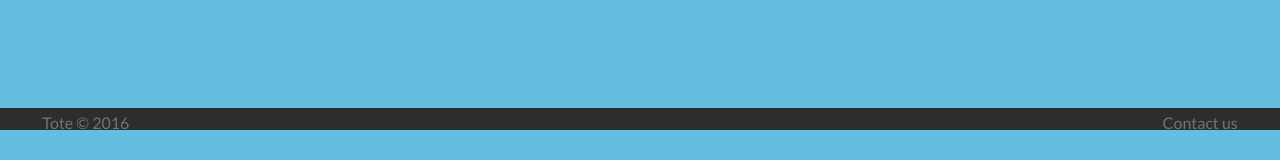
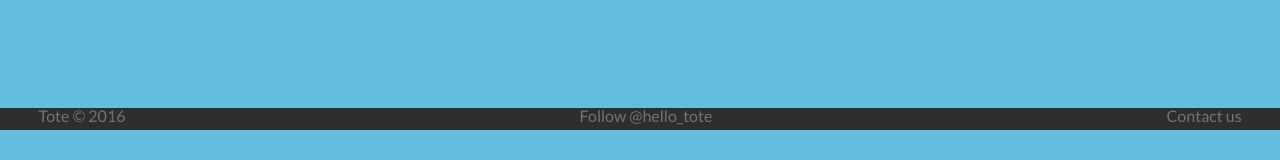
Before and after one commit to cgil/trie, a Flask app: page /contact in a window 1280 px wide. Shown: the part 640-800 px from the top of the page. Run offline with Flask 2, Linux system fonts and the light colour scheme; some libraries are stand-ins or nearby versions.

Commit message:
updating contact

```diff
--- a/trie/static/css/main.css
+++ b/trie/static/css/main.css
@@ -333,15 +333,25 @@ header {
   bottom: 0;
   left: 0;
   background-color: #2E2E2E; }
+  @media only screen and (max-width: 48rem) {
+    #welcome-footer {
+      height: 3.75rem; } }
   #welcome-footer a {
     text-decoration: none;
     color: #737377; }
   #welcome-footer .copyright {
     float: left;
-    margin: 0.625rem 0 0 3.3%; }
+    text-align: left;
+    margin-left: 3%; }
   #welcome-footer .contact-us {
     float: right;
-    margin: 0.625rem 3.3% 0 0; }
+    text-align: right;
+    margin-right: 3%; }
+  #welcome-footer .social {
+    text-align: center; }
+    #welcome-footer .social .fb-like {
+      position: relative;
+      bottom: 2px; }
 
 #mc_embed_signup {
   margin: 4.375rem auto;
--- a/trie/static/sass/pages/_welcome.scss
+++ b/trie/static/sass/pages/_welcome.scss
@@ -22,16 +22,28 @@
     bottom: 0;
     left: 0;
     background-color: $mine-shaft;
+    @media #{$sml} {
+        height: to-rem(60px);
+    }
     a {
         text-decoration: none;
         color: $jumbo;
     }
     .copyright {
         float: left;
-        margin: to-rem(10px) 0 0 3.3%;
+        text-align: left;
+        margin-left: 3%;
     }
     .contact-us {
         float: right;
-        margin: to-rem(10px) 3.3% 0 0;
+        text-align: right;
+        margin-right: 3%;
+    }
+    .social {
+        text-align: center;
+        .fb-like {
+            position: relative;
+            bottom: 2px;
+        }
     }
 }
--- a/trie/templates/contact.html
+++ b/trie/templates/contact.html
@@ -16,8 +16,27 @@
         <!--[if lt IE 9]>
             <script src="bower_components/html5shiv/dist/html5shiv.js"></script>
         <![endif]-->
+
+        <script>
+            (function(i,s,o,g,r,a,m){i['GoogleAnalyticsObject']=r;i[r]=i[r]||function(){
+                (i[r].q=i[r].q||[]).push(arguments)},i[r].l=1*new Date();a=s.createElement(o),
+                m=s.getElementsByTagName(o)[0];a.async=1;a.src=g;m.parentNode.insertBefore(a,m)
+                                    })(window,document,'script','https://www.google-analytics.com/analytics.js','ga');
+
+            ga('create', 'UA-37005617-2', 'auto');
+            ga('send', 'pageview');
+
+        </script>
     </head>
     <body>
+        <div id="fb-root"></div>
+        <script>(function(d, s, id) {
+    var js, fjs = d.getElementsByTagName(s)[0];
+    if (d.getElementById(id)) return;
+    js = d.createElement(s); js.id = id;
+    js.src = "//connect.facebook.net/en_US/sdk.js#xfbml=1&version=v2.6&appId=1685956335003205";
+    fjs.parentNode.insertBefore(js, fjs);
+}(document, 'script', 'facebook-jssdk'));</script>
         <main>
             <section id="welcome">
                 <div class="block">
@@ -38,7 +57,12 @@
                     <a id="copyright" href="#">Tote &copy; 2016</a>
                 </div>
                 <div class="contact-us">
-                    <a id="contact-us" href="mailto:support@totestore.com">Contact us</a>
+                    <a id="contact-us" href="contact">Contact us</a>
+                </div>
+                <div class="social">
+                    <a href="https://twitter.com/hello_tote" class="twitter-follow-button" data-show-count="false" data-show-screen-name="false">Follow @hello_tote</a>
+                    <script>!function(d,s,id){var js,fjs=d.getElementsByTagName(s)[0],p=/^http:/.test(d.location)?'http':'https';if(!d.getElementById(id)){js=d.createElement(s);js.id=id;js.src=p+'://platform.twitter.com/widgets.js';fjs.parentNode.insertBefore(js,fjs);}}(document, 'script', 'twitter-wjs');</script>
+                    <div class="fb-like" data-href="https://www.facebook.com/totestore/" data-layout="button" data-action="like" data-show-faces="false" data-share="true"></div>
                 </div>
             </section>
         </footer>
```
